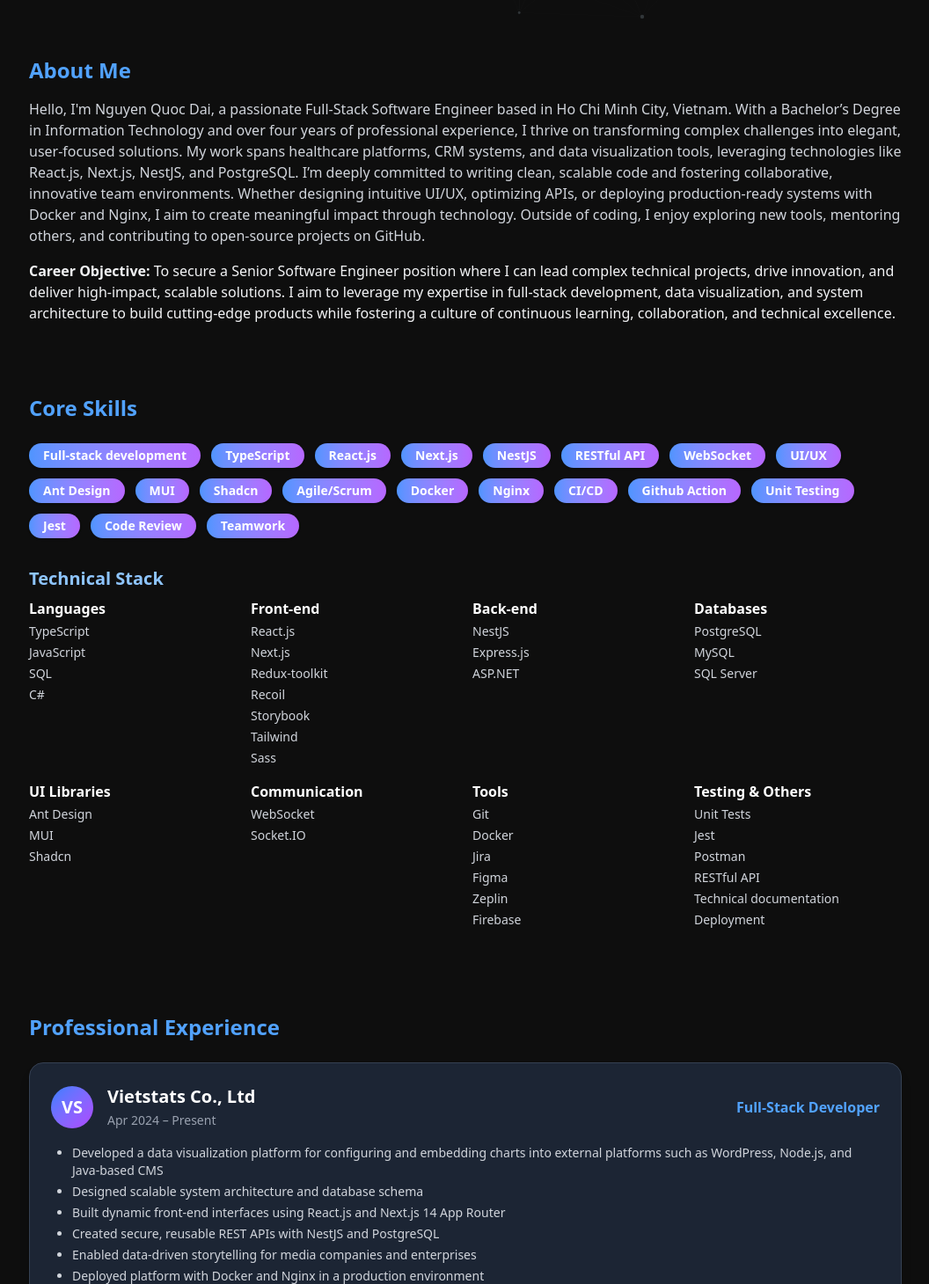
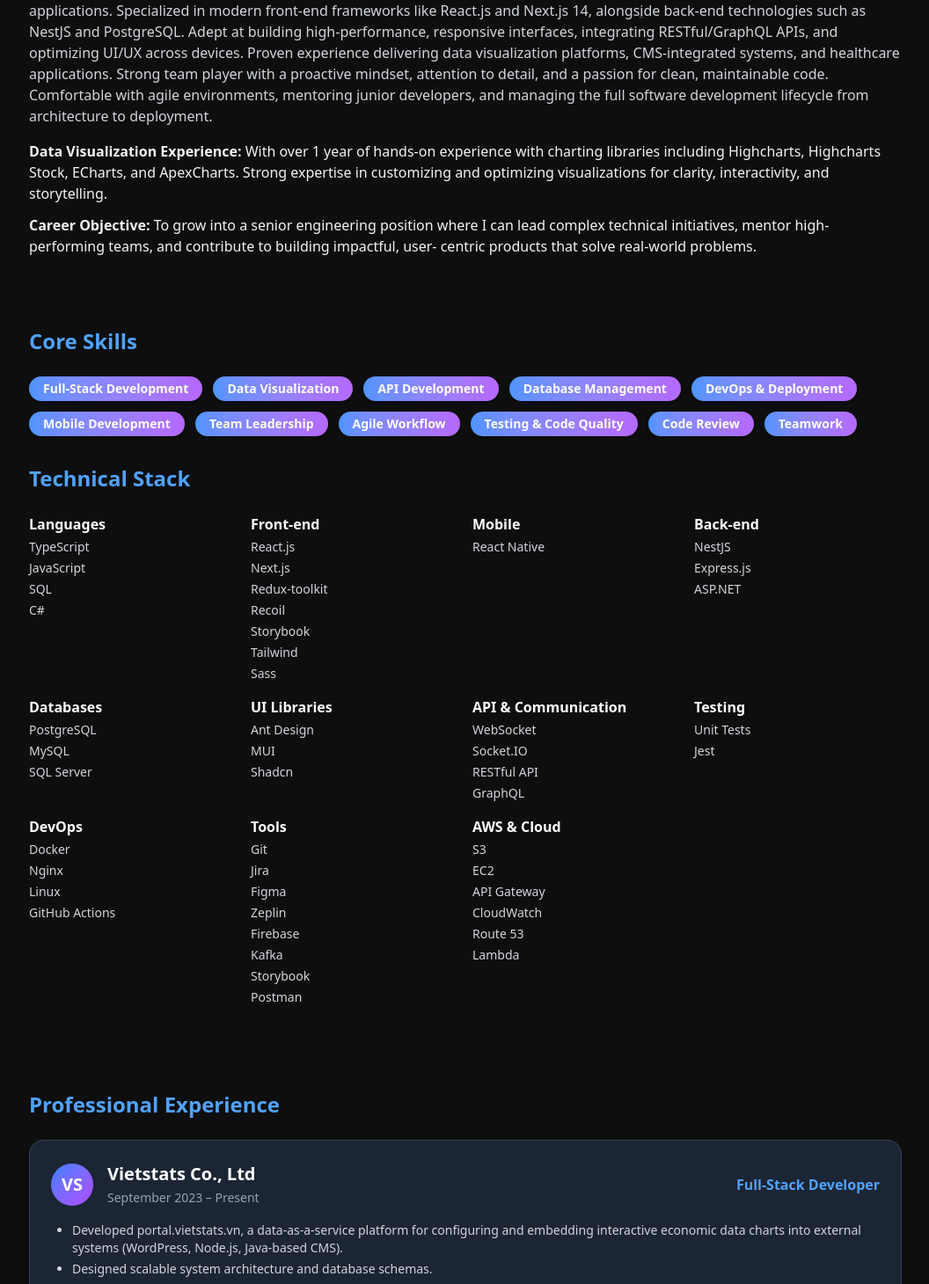
Before and after one commit to dainq-dev/portfolio, a Next.js app: page / in a window 1280 px wide. Shown: the part 770-2230 px from the top of the page at 88% size, without its empty margins (111-1167 px from the left). Built offline with nearby package versions, Linux system fonts and the light colour scheme.

Commit message:
feat: add CV and update experience details; enhance UI elements and improve responsiveness

```diff
--- a/src/app/page.tsx
+++ b/src/app/page.tsx
@@ -93,7 +93,7 @@ export default function Home() {
         <header
           className={`z-1000 w-full max-w-5xl mx-auto h-[60px] flex items-center justify-between px-6 transition-all duration-300 pointer-events-auto
             ${isScrolled
-              ? 'bg-white/80 dark:bg-black/90 backdrop-blur-md rounded-2xl border border-black/10 dark:border-white/10 shadow-lg'
+              ? 'bg-white/80 dark:bg-black/50 backdrop-blur-md rounded-2xl border border-black/10 dark:border-white/10 shadow-lg'
               : 'bg-transparent'
             }
           `}
@@ -169,6 +169,18 @@ export default function Home() {
                   Edu & Cert
                 </a>
               </li>
+              <li>
+                <a
+                  className="text-black/80 dark:text-white/80 hover:text-blue-500 dark:hover:text-blue-400 transition-colors duration-200"
+                  href="#contact"
+                  onClick={(e) => {
+                    e.preventDefault();
+                    document.querySelector('#education')?.scrollIntoView({ behavior: 'smooth' });
+                  }}
+                >
+                  Contact
+                </a>
+              </li>
             </ul>
           </nav>
           <div className="flex items-center space-x-4">
@@ -179,15 +191,15 @@ export default function Home() {
               {theme === 'dark' ? (
                 <svg width="22" height="22" fill="none" viewBox="0 0 24 24">
                   <path
-                    fill="#fff"
-                    d="M17.75 15.5A6.75 6.75 0 0 1 8.5 6.25a.75.75 0 0 0-.75-.75A8 8 0 1 0 18 19.25a.75.75 0 0 0-.75-.75Z"
+                    fill="#fbbf24"
+                    d="M12 18a6 6 0 1 0 0-12 6 6 0 0 0 0 12Zm0 4a1 1 0 0 1-1-1v-1a1 1 0 1 1 2 0v1a1 1 0 0 1-1 1Zm0-20a1 1 0 0 1 1 1v1a1 1 0 1 1-2 0V3a1 1 0 0 1 1-1Zm10 9h-1a1 1 0 1 1 0-2h1a1 1 0 1 1 0 2ZM4 12a1 1 0 0 1-1-1H2a1 1 0 1 1 0 2h1a1 1 0 0 1 1-1Zm14.95 7.07a1 1 0 0 1-1.41 0l-.7-.7a1 1 0 1 1 1.41-1.42l.7.71a1 1 0 0 1 0 1.41ZM6.11 6.11a1 1 0 0 1-1.41 0l-.7-.7A1 1 0 1 1 5.4 4l.7.7a1 1 0 0 1 0 1.41Zm12.02 0a1 1 0 0 1 0-1.41l.7-.7A1 1 0 1 1 20 5.4l-.7.7a1 1 0 0 1-1.18.01ZM4.22 19.78a1 1 0 0 1 0-1.41l.7-.71a1 1 0 1 1 1.41 1.42l-.7.7a1 1 0 0 1-1.41 0Z"
                   />
                 </svg>
               ) : (
                 <svg width="22" height="22" fill="none" viewBox="0 0 24 24">
                   <path
-                    fill="#fbbf24"
-                    d="M12 18a6 6 0 1 0 0-12 6 6 0 0 0 0 12Zm0 4a1 1 0 0 1-1-1v-1a1 1 0 1 1 2 0v1a1 1 0 0 1-1 1Zm0-20a1 1 0 0 1 1 1v1a1 1 0 1 1-2 0V3a1 1 0 0 1 1-1Zm10 9h-1a1 1 0 1 1 0-2h1a1 1 0 1 1 0 2ZM4 12a1 1 0 0 1-1-1H2a1 1 0 1 1 0 2h1a1 1 0 0 1 1-1Zm14.95 7.07a1 1 0 0 1-1.41 0l-.7-.7a1 1 0 1 1 1.41-1.42l.7.71a1 1 0 0 1 0 1.41ZM6.11 6.11a1 1 0 0 1-1.41 0l-.7-.7A1 1 0 1 1 5.4 4l.7.7a1 1 0 0 1 0 1.41Zm12.02 0a1 1 0 0 1 0-1.41l.7-.7A1 1 0 1 1 20 5.4l-.7.7a1 1 0 0 1-1.18.01ZM4.22 19.78a1 1 0 0 1 0-1.41l.7-.71a1 1 0 1 1 1.41 1.42l-.7.7a1 1 0 0 1-1.41 0Z"
+                    fill="#fff"
+                    d="M17.75 15.5A6.75 6.75 0 0 1 8.5 6.25a.75.75 0 0 0-.75-.75A8 8 0 1 0 18 19.25a.75.75 0 0 0-.75-.75Z"
                   />
                 </svg>
               )}
@@ -206,7 +218,7 @@ export default function Home() {
                   className="w-full h-full object-cover"
                 />
               </div>
-              <h1 className="text-4xl md:text-6xl font-extrabold bg-gradient-to-br from-black via-blue-700 to-purple-700 dark:from-white dark:via-blue-200 dark:to-purple-200 bg-clip-text text-transparent mb-2 drop-shadow-lg">
+              <h1 className="text-4xl md:text-6xl font-extrabold bg-gradient-to-br from-black/50 via-blue-300 to-purple-700 dark:from-white dark:via-blue-200 dark:to-purple-200 bg-clip-text text-transparent mb-2 drop-shadow-lg h-[100px]">
                 Nguyễn Quốc Đại
               </h1>
               <h2 className="text-xl md:text-2xl font-bold text-blue-700 dark:text-blue-400 mb-4 tracking-wide">
@@ -237,7 +249,7 @@ export default function Home() {
                 >
                   <svg width="28" height="28" fill="none" viewBox="0 0 24 24">
                     <path
-                      fill="#fff"
+                      fill={theme === 'dark' ? '#fff' : '#1f2937'}
                       d="M12 2C6.477 2 2 6.484 2 12.021c0 4.428 2.865 8.184 6.839 9.504.5.092.682-.217.682-.483 0-.237-.009-.868-.014-1.703-2.782.605-3.369-1.342-3.369-1.342-.454-1.154-1.11-1.462-1.11-1.462-.908-.62.069-.608.069-.608 1.004.07 1.532 1.032 1.532 1.032.892 1.53 2.341 1.089 2.91.833.091-.647.35-1.09.636-1.341-2.221-.253-4.555-1.113-4.555-4.951 0-1.093.39-1.987 1.029-2.687-.103-.253-.446-1.272.098-2.65 0 0 .84-.27 2.75 1.025A9.564 9.564 0 0 1 12 6.844c.85.004 1.705.115 2.504.337 1.909-1.295 2.748-1.025 2.748-1.025.546 1.378.202 2.397.1 2.65.64.7 1.028 1.594 1.028 2.687 0 3.847-2.337 4.695-4.566 4.944.359.309.678.92.678 1.855 0 1.338-.012 2.419-.012 2.749 0 .268.18.579.688.481C19.138 20.2 22 16.447 22 12.021 22 6.484 17.523 2 12 2Z"
                     />
                   </svg>
@@ -259,7 +271,7 @@ export default function Home() {
               </div>
               <div className="flex flex-col sm:flex-row gap-4 justify-center md:justify-start mb-8">
                 <a
-                  href="/NguyenQuocDai_CV_HCM.pdf"
+                  href="/cv-front-end.pdf"
                   download
                   className="inline-block px-6 py-2 rounded-full bg-gradient-to-r from-blue-400 to-purple-400 dark:from-blue-500 dark:to-purple-500 text-white font-semibold shadow-lg hover:scale-105 transition-transform"
                 >
@@ -296,24 +308,32 @@ export default function Home() {
                   </PopoverContent>
                 </Popover>
               </div>
-              <p className="w-full mx-auto text-lg text-gray-700 dark:text-gray-300 font-medium leading-relaxed animate-fade-in-up text-center md:text-left">
-                Full-Stack Software Engineer with over 4 years of experience in designing and developing scalable web applications, specializing in TypeScript, React.js, Next.js, NestJS, and PostgreSQL. Proficient in building dynamic front-end interfaces, secure RESTful APIs, and real-time communication systems, with a focus on healthcare, CRM, and data visualization platforms. Adept at leading projects, mentoring junior developers, and implementing DevOps practices using Docker and CI/CD pipelines. Passionate about delivering high-quality, user-centric solutions and fostering innovation through clean, maintainable code.
-              </p>
+
             </div>
           </div>
         </section>
-
         {/* ABOUT SECTION */}
         <section id="about" className="py-8 max-w-5xl mx-auto w-full px-4">
           <h2 className="text-2xl font-bold mb-4 text-blue-700 dark:text-blue-400">
-            About Me
+            Professional Summary
           </h2>
-          <p className="text-gray-700 dark:text-gray-300 mb-4">Hello, I'm Nguyen Quoc Dai, a passionate Full-Stack Software Engineer based in Ho Chi Minh City, Vietnam. With a Bachelor’s Degree in Information Technology and over four years of professional experience, I thrive on transforming complex challenges into elegant, user-focused solutions. My work spans healthcare platforms, CRM systems, and data visualization tools, leveraging technologies like React.js, Next.js, NestJS, and PostgreSQL. I’m deeply committed to writing clean, scalable code and fostering collaborative, innovative team environments. Whether designing intuitive UI/UX, optimizing APIs, or deploying production-ready systems with Docker and Nginx, I aim to create meaningful impact through technology. Outside of coding, I enjoy exploring new tools, mentoring others, and contributing to open-source projects on GitHub.</p>
+          <p className="text-gray-700 dark:text-gray-300 mb-4">Versatile and results-oriented Full-Stack Software Engineer with nearly 5 years of experience in
+            developing scalable, end-to-end web applications. Specialized in modern front-end frameworks
+            like React.js and Next.js 14, alongside back-end technologies such as NestJS and PostgreSQL. Adept at building high-performance, responsive interfaces, integrating RESTful/GraphQL APIs, and optimizing UI/UX across devices. Proven experience delivering data visualization platforms, CMS-integrated systems, and
+            healthcare applications. Strong team player with a proactive mindset, attention to detail, and a
+            passion for clean, maintainable code. Comfortable with agile environments, mentoring junior
+            developers, and managing the full software development lifecycle from architecture to
+            deployment.</p>
+          <p className="text-gray-500 dark:text-gray-100 mb-3">
+            <b>Data Visualization Experience:</b> With over 1 year of hands-on experience with charting libraries
+            including Highcharts, Highcharts Stock, ECharts, and ApexCharts. Strong expertise in
+            customizing and optimizing visualizations for clarity, interactivity, and storytelling.
+          </p>
           <p className="text-gray-500 dark:text-gray-100">
-            <b>Career Objective:</b> To secure a Senior Software Engineer position where I can lead complex technical projects, drive innovation, and deliver high-impact, scalable solutions. I aim to leverage my expertise in full-stack development, data visualization, and system architecture to build cutting-edge products while fostering a culture of continuous learning, collaboration, and technical excellence.
+            <b>Career Objective:</b> To grow into a senior engineering position where I can lead complex
+            technical initiatives, mentor high-performing teams, and contribute to building impactful, user- centric products that solve real-world problems.
           </p>
         </section>
-
         {/* SKILLS SECTION */}
         <section id="skills" className="py-12 max-w-5xl mx-auto w-full px-4">
           <h2 className="text-2xl font-bold mb-6 text-blue-700 dark:text-blue-400">
@@ -321,24 +341,15 @@ export default function Home() {
           </h2>
           <div className="flex flex-wrap gap-3 mb-8">
             {[
-              'Full-stack development',
-              'TypeScript',
-              'React.js',
-              'Next.js',
-              'NestJS',
-              'RESTful API',
-              'WebSocket',
-              'UI/UX',
-              'Ant Design',
-              'MUI',
-              'Shadcn',
-              'Agile/Scrum',
-              'Docker',
-              'Nginx',
-              'CI/CD',
-              'Github Action',
-              'Unit Testing',
-              'Jest',
+              'Full-Stack Development',
+              'Data Visualization',
+              'API Development',
+              'Database Management',
+              'DevOps & Deployment',
+              'Mobile Development',
+              'Team Leadership',
+              'Agile Workflow',
+              'Testing & Code Quality',
               'Code Review',
               'Teamwork',
             ].map((skill) => (
@@ -350,9 +361,9 @@ export default function Home() {
               </span>
             ))}
           </div>
-          <h3 className="text-xl font-semibold mb-2 text-blue-600 dark:text-blue-300">
+          <h2 className="text-2xl font-bold mb-6 text-blue-700 dark:text-blue-400">
             Technical Stack
-          </h3>
+          </h2>
           <div className="grid grid-cols-2 md:grid-cols-4 gap-4">
             <div>
               <h4 className="font-bold text-gray-800 dark:text-white mb-1">
@@ -377,6 +388,14 @@ export default function Home() {
                 <li>Storybook</li>
                 <li>Tailwind</li>
                 <li>Sass</li>
+              </ul>
+            </div>
+            <div>
+              <h4 className="font-bold text-gray-800 dark:text-white mb-1">
+                Mobile
+              </h4>
+              <ul className="text-gray-700 dark:text-gray-300 text-sm space-y-1">
+                <li>React Native</li>
               </ul>
             </div>
             <div>
@@ -411,11 +430,33 @@ export default function Home() {
             </div>
             <div>
               <h4 className="font-bold text-gray-800 dark:text-white mb-1">
-                Communication
+                API & Communication
               </h4>
               <ul className="text-gray-700 dark:text-gray-300 text-sm space-y-1">
                 <li>WebSocket</li>
                 <li>Socket.IO</li>
+                <li>RESTful API</li>
+                <li>GraphQL</li>
+              </ul>
+            </div>
+            <div>
+              <h4 className="font-bold text-gray-800 dark:text-white mb-1">
+                Testing
+              </h4>
+              <ul className="text-gray-700 dark:text-gray-300 text-sm space-y-1">
+                <li>Unit Tests</li>
+                <li>Jest</li>
+              </ul>
+            </div>
+            <div>
+              <h4 className="font-bold text-gray-800 dark:text-white mb-1">
+                DevOps
+              </h4>
+              <ul className="text-gray-700 dark:text-gray-300 text-sm space-y-1">
+                <li>Docker</li>
+                <li>Nginx</li>
+                <li>Linux</li>
+                <li>GitHub Actions</li>
               </ul>
             </div>
             <div>
@@ -424,29 +465,30 @@ export default function Home() {
               </h4>
               <ul className="text-gray-700 dark:text-gray-300 text-sm space-y-1">
                 <li>Git</li>
-                <li>Docker</li>
                 <li>Jira</li>
                 <li>Figma</li>
                 <li>Zeplin</li>
                 <li>Firebase</li>
+                <li>Kafka</li>
+                <li>Storybook</li>
+                <li>Postman</li>
               </ul>
             </div>
             <div>
               <h4 className="font-bold text-gray-800 dark:text-white mb-1">
-                Testing & Others
+                AWS & Cloud
               </h4>
               <ul className="text-gray-700 dark:text-gray-300 text-sm space-y-1">
-                <li>Unit Tests</li>
-                <li>Jest</li>
-                <li>Postman</li>
-                <li>RESTful API</li>
-                <li>Technical documentation</li>
-                <li>Deployment</li>
+                <li>S3</li>
+                <li>EC2</li>
+                <li>API Gateway</li>
+                <li>CloudWatch</li>
+                <li>Route 53</li>
+                <li>Lambda</li>
               </ul>
             </div>
           </div>
         </section>
-
         {/* EXPERIENCE SECTION */}
         <section
           id="experience"
@@ -458,7 +500,6 @@ export default function Home() {
 
           <ExperienceSection />
         </section>
-
         {/* EDUCATION SECTION */}
         <section id="projects" className="py-12 max-w-7xl mx-auto w-full px-4">
           <h2 className="text-2xl font-bold mb-4 text-blue-700 dark:text-blue-400">
@@ -466,7 +507,6 @@ export default function Home() {
           </h2>
           <SessionProjects />
         </section>
-
         {/* EDUCATION SECTION */}
         <section id="education" className="py-12 max-w-5xl mx-auto w-full px-4">
           <h2 className="text-2xl font-bold mb-4 text-blue-700 dark:text-blue-400">
@@ -481,7 +521,6 @@ export default function Home() {
             </p>
           </div>
         </section>
-
         {/* ACHIEVEMENTS SECTION */}
         <section
           id="achievements"
@@ -498,6 +537,20 @@ export default function Home() {
             </li>
           </ul>
         </section>
+        {/* CONTACT SECTION */}
+        <section
+          id="contact"
+          className="py-12 max-w-5xl mx-auto w-full px-4"
+        >
+          <h2 className="text-2xl font-bold mb-4 text-blue-700 dark:text-blue-400">
+            Contact
+          </h2>
+          <ul className="list-disc ml-6 text-gray-700 dark:text-gray-300 space-y-2 ">
+            <li>Email: dainguyen020199@gmail.com</li>
+            <li>Phone: (+84) 961 664 550</li>
+
+          </ul>
+        </section>
       </main>
       <AnimatedBackground />
     </ThemeContext.Provider>
--- a/src/components/session-experience.tsx
+++ b/src/components/session-experience.tsx
@@ -12,15 +12,16 @@ function ExperienceSection() {
     {
       company: 'Vietstats Co., Ltd',
       logo: 'VS',
-      period: 'Apr 2024 – Present',
+      period: 'September 2023 – Present',
       role: 'Full-Stack Developer',
       desc: [
-        'Developed a data visualization platform for configuring and embedding charts into external platforms such as WordPress, Node.js, and Java-based CMS',
-        'Designed scalable system architecture and database schema',
-        'Built dynamic front-end interfaces using React.js and Next.js 14 App Router',
-        'Created secure, reusable REST APIs with NestJS and PostgreSQL',
-        'Enabled data-driven storytelling for media companies and enterprises',
-        'Deployed platform with Docker and Nginx in a production environment',
+        'Developed portal.vietstats.vn, a data-as-a-service platform for configuring and embedding interactive economic data charts into external systems (WordPress, Node.js, Java-based CMS).',
+        'Designed scalable system architecture and database schemas.',
+        'Built dynamic, responsive UI with React.js and Next.js 14.',
+        'Created secure RESTful APIs using Nest.js and PostgreSQL.',
+        'Enabled data-driven storytelling for media and enterprises.',
+        'Mentored interns/juniors and conducted code reviews.',
+        'Deployed services using Docker and Nginx.',
       ],
       technologies: [
         'TypeScript',
@@ -36,8 +37,8 @@ function ExperienceSection() {
     {
       company: 'Doctor Check JSC',
       logo: 'DC',
-      period: 'Apr 2022 – Apr 2024',
-      role: 'Front-end / Full-Stack Developer',
+      period: 'Mar 2021 - Aug 2023',
+      role: 'Frontend Developer, Full-Stack Developer',
       desc: [
         'Built and maintained key modules for customer relationship management',
         'Integrated real-time chat (Facebook, Zalo), customer insights, and messaging tools',
@@ -61,15 +62,19 @@ function ExperienceSection() {
       ],
     },
     {
-      company: 'ViHAT Technology Co., Ltd',
-      logo: 'VH',
+      company: 'Miniu Castis Co., Ltd',
+      logo: 'MC',
       period: 'Jan 2022 – Mar 2022',
-      role: 'Front-end Developer (Internship)',
+      role: 'Freelance Full-Stack Developer',
       desc: [
-        'Built CRM modules including multi-channel messaging and email management',
-        'Participated in requirement analysis and feature implementation',
+        'Developed APIs, participated in database system design, and led user interface development',
+        'Performed code reviews.',
+        'Implemented unit tests and integration tests.',
+        'Deployed the system to production.',
+        'Collaborated with the team to ensure code quality and performance.',
+
       ],
-      technologies: ['React.js', 'Next.js', 'Redux-saga', 'Firebase', 'Docker'],
+      technologies: ['TypeScript', 'React.js', 'Express.js', 'Sequelize', 'MySQL', 'Firebase', 'Storybook'],
     },
   ];
 
--- a/src/components/session-projects.tsx
+++ b/src/components/session-projects.tsx
@@ -70,7 +70,7 @@ function SessionProjects() {
                     <div className="grid grid-cols-1 lg:grid-cols-[1fr_2fr] gap-4">
                         <div className="space-y-5 relative z-10">
                             <h3 className="text-2xl font-semibold text-orange-600 dark:text-orange-400 tracking-tight">
-                                Booking Meeting
+                                Portal Embedded Chart
                             </h3>
                             <ul className="space-y-4 text-gray-700 dark:text-gray-300">
                                 <li>
@@ -81,21 +81,21 @@ function SessionProjects() {
                                 </li>
                                 <li>
                                     <span className="font-medium text-gray-900 dark:text-gray-100">Technologies used:</span>
-                                    <p className="mt-1 text-base">React, Node.js</p>
+                                    <p className="mt-1 text-base">Next.js</p>
                                 </li>
                                 <li>
                                     <span className="font-medium text-gray-900 dark:text-gray-100">Role:</span>
-                                    <p className="mt-1 text-base">Front-end Developer</p>
+                                    <p className="mt-1 text-base">Full-Stack Developer</p>
                                 </li>
                                 <li>
                                     <span className="font-medium text-gray-900 dark:text-gray-100">Product link:&ensp;</span>
                                     <a
-                                        href="https://fe-booking.vercel.app/"
+                                        href="https://portal.vietstats.vn/"
                                         target="_blank"
                                         rel="noopener noreferrer"
                                         className="mt-1 inline-block text-blue-600 dark:text-blue-400 hover:text-blue-800 dark:hover:text-blue-300 transition-colors underline"
                                     >
-                                        https://fe-booking.vercel.app/
+                                        https://portal.vietstats.vn/
                                     </a>
                                 </li>
                             </ul>
@@ -104,7 +104,7 @@ function SessionProjects() {
                         <div className="relative z-998 space-y-7  ">
                             <div className="absolute inset-0 bg-gradient-to-r from-transparent to-gray-100 dark:to-gray-900 opacity-20 rounded-2xl"></div>
                             <iframe
-                                src="https://fe-booking.vercel.app/"
+                                src="https://portal.vietstats.vn/"
                                 className=" w-full relative z-999 h-[500px] lg:h-[800px] rounded-lg border border-gray-300 dark:border-gray-600 shadow-md bg-white/0 dark:bg-white"
                                 allowFullScreen
                                 loading="lazy"
@@ -112,7 +112,7 @@ function SessionProjects() {
                         </div>
                     </div>
                 </li>
-                 <li className="relative bg-white dark:bg-gray-800/90 rounded-md shadow-lg p-4 light:border border-gray-200 dark:border-gray-700 hover:shadow-xl transition-all duration-300 hover:-translate-y-1">
+                <li className="relative bg-white dark:bg-gray-800/90 rounded-md shadow-lg p-4 light:border border-gray-200 dark:border-gray-700 hover:shadow-xl transition-all duration-300 hover:-translate-y-1">
                     <div className="grid grid-cols-1 lg:grid-cols-[1fr_2fr] gap-4">
                         <div className="space-y-5 relative z-10">
                             <h3 className="text-2xl font-semibold text-orange-600 dark:text-orange-400 tracking-tight">
```
Also changed, not shown: 1 other file (tests, documents, lock files or other folders).
